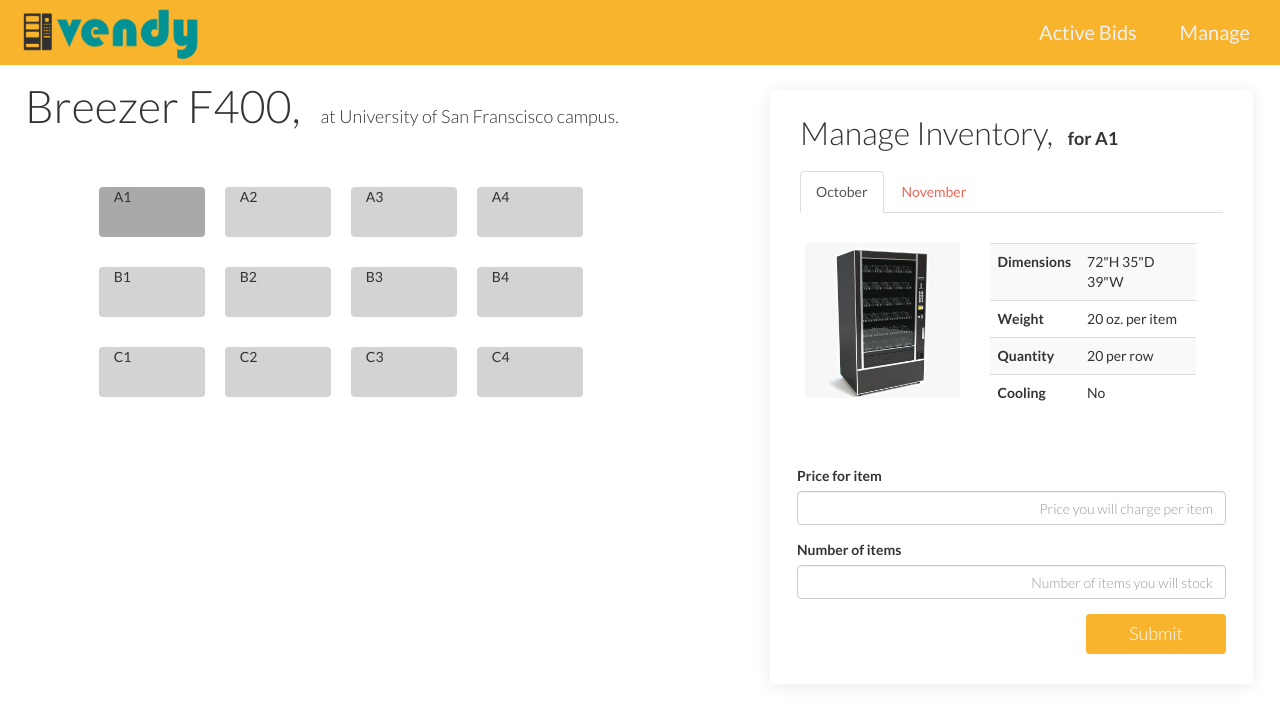
After one commit to vendyapp/marketplace, a Django app: template vendy/templates/breezer_f400.html in a window 1280 px wide. The commit adds this page. Shown: the top 724 px of the page. Run offline with Django 3.2, Linux system fonts and the light colour scheme; the template is opened without the code that fills it, so the values that code supplies are empty; some libraries are stand-ins or nearby versions.

Commit message:
Add stats and dimensions. Add pages to view bids, manage vending manages.

```diff
--- a/vendy/static/vendy/css/style.css
+++ b/vendy/static/vendy/css/style.css
@@ -75,7 +75,7 @@ h4 {
     right: 0;
     height: 65px;
     z-index: 100000;
-    background-color: #F15C5C;
+    background-color: RGB(248,180,45);
 }
 
 .navLeft, .navRight {
@@ -132,7 +132,13 @@ button:hover {
 }
 
 .defaultButtonBid {
-    background: #F15C5C;
+    background: RGB(248,180,45);
+    color: #fff;
+}
+
+.defaultButtonManage {
+    height: 40px;
+    background: RGB(248,180,45);
     color: #fff;
 }
 
@@ -145,7 +151,7 @@ button:hover {
 }
 
 .defaultButtonSearch {
-    background: rgba(0,0,0,0.6);
+    background: rgba(0, 0, 0, 0.6);
     color: #fff;
     height: 46px;
 }
@@ -162,7 +168,7 @@ button:hover {
 }
 
 .bidCardTitle {
-    background: #F15C5C;
+    background: RGB(248,180,45);
     border-radius: 4px;
     color: #ffffff;
     position: absolute;
@@ -212,12 +218,16 @@ input {
 }
 
 .current-bid {
-    color: #F15C5C;
+    color: RGB(248,180,45);
 }
 
-#current-bid-price h4, h2 { display: inline; }
+#current-bid-price h4, h2 {
+    display: inline;
+}
 
-#bid-title h1, p { display: inline; }
+#bid-title h1, p {
+    display: inline;
+}
 
 .img-nav {
     padding: 10px;
@@ -227,3 +237,14 @@ input {
 .header-section {
     padding: 80px 0 0px 0;
 }
+
+.vending {
+    margin: 10px;
+    background-color: #D3D3D3;
+    height: 50px;
+    border-radius: 4px;
+}
+
+.vending-selected {
+    background-color: #A9A9A9
+}
--- /dev/null
+++ b/vendy/templates/breezer_f400.html
@@ -0,0 +1,158 @@
+{% extends "layouts/base.html" %}
+
+{% load staticfiles %}
+{% block content %}
+
+    {% include "layouts/nav.html" %}
+
+    <section class="header-section" style="padding-left: 25px; padding-right:25px;">
+        <div class="row">
+            <div class="col-md-7">
+                <div id="bid-title">
+                    <h1>Breezer F400, &nbsp;</h1>
+
+                    <p>at University of San Franscisco campus.</p>
+                </div>
+                <br><br>
+                <div class="col-md-1">
+                </div>
+                <div class="col-md-11">
+                    <div class="row" style="padding:5px;">
+                        <div class="col-md-2 vending vending-selected">
+                            A1
+                        </div>
+                        <div class="col-md-2 vending">
+                            A2
+                        </div>
+                        <div class="col-md-2 vending">
+                            A3
+                        </div>
+                        <div class="col-md-2 vending">
+                            A4
+                        </div>
+                    </div>
+                    <div class="row" style="padding:5px;">
+                        <div class="col-md-2 vending">
+                            B1
+                        </div>
+                        <div class="col-md-2 vending">
+                            B2
+                        </div>
+                        <div class="col-md-2 vending">
+                            B3
+                        </div>
+                        <div class="col-md-2 vending">
+                            B4
+                        </div>
+                    </div>
+                    <div class="row" style="padding:5px;">
+                        <div class="col-md-2 vending">
+                            C1
+                        </div>
+                        <div class="col-md-2 vending">
+                            C2
+                        </div>
+                        <div class="col-md-2 vending">
+                            C3
+                        </div>
+                        <div class="col-md-2 vending">
+                            C4
+                        </div>
+                    </div>
+                </div>
+            </div>
+            <div class="col-md-5">
+
+                <div class="padding">
+                    <div class="bidCard double-padding">
+
+                        <div class="bidCardTitlePrimary">
+                            <div id="bid-title" style="padding-bottom:5px;">
+                                <h2>Manage Inventory, &nbsp;</h2>
+                                <p><b>for A1</b></p>
+                            </div>
+                        </div>
+
+                        <div class="padding">
+                            <ul class="nav nav-tabs" role="tablist">
+                                <li role="presentation" class="active"><a href="#october" aria-controls="october"
+                                                                          role="tab"
+                                                                          data-toggle="tab">October</a></li>
+                                <li role="presentation"><a href="#november" aria-controls="november" role="tab"
+                                                           data-toggle="tab">November</a></li>
+                            </ul>
+                        </div>
+                        <br>
+
+                        <div class="col-md-5" style="padding-bottom:10px;">
+                            <img class="img-responsive" src="{% static 'vendy/img/vending.jpg' %}"/>
+                        </div>
+
+                        <div>
+                            <div class="tab-content">
+                                <div role="tabpanel" class="tab-pane active" id="october">
+                                    <div class="row">
+                                        <div class="col-md-6">
+                                            <table class="table table-striped" style="padding-bottom: 0;">
+                                                <tbody>
+                                                <tr>
+                                                    <th scope="row">Dimensions</th>
+                                                    <td>72"H 35"D 39"W</td>
+                                                </tr>
+                                                <tr>
+                                                    <th scope="row">Weight</th>
+                                                    <td>20 oz. per item</td>
+                                                </tr>
+                                                <tr>
+                                                    <th scope="row">Quantity</th>
+                                                    <td>20 per row</td>
+                                                </tr>
+                                                <tr>
+                                                    <th scope="row">Cooling</th>
+                                                    <td>No</td>
+                                                </tr>
+                                                </tbody>
+                                            </table>
+                                        </div>
+                                    </div>
+                                </div>
+                                <div class="row padding">
+                                    <div class="bidCardContent">
+
+                                        <div class="form-group">
+                                            <label>Price for item</label>
+                                            <input type="text" class="form-control" id="amount"
+                                                   name="amount"
+                                                   placeholder="Price you will charge per item">
+                                        </div>
+                                        <div class="form-group">
+                                            <label>Number of items</label>
+                                            <input type="text" class="form-control" id="items"
+                                                   name="items"
+                                                   placeholder="Number of items you will stock">
+                                        </div>
+                                        <button class="defaultButton defaultButtonManage pull-right" data-toggle="modal"
+                                                data-target="#confirm_bid"
+                                                style="font-size: 18px; font-weight: 300;">Submit
+                                        </button>
+                                    </div>
+                                </div>
+                                <div role="tabpanel" class="tab-pane" id="november">
+
+                                </div>
+                                <div role="tabpanel" class="tab-pane" id="december">
+
+                                </div>
+                            </div>
+
+                        </div>
+                    </div>
+                </div>
+            </div>
+        </div>
+    </section>
+
+    <script src="https://ajax.googleapis.com/ajax/libs/jquery/1.11.1/jquery.min.js"></script>
+    <script src="//maxcdn.bootstrapcdn.com/bootstrap/3.2.0/js/bootstrap.min.js"></script>
+
+{% endblock %}
--- a/vendy/templates/layouts/head.html
+++ b/vendy/templates/layouts/head.html
@@ -9,7 +9,7 @@
     <link rel="stylesheet" href="{% static 'vendy/css/bootstrap.min.css' %}">
     <link rel="stylesheet" href="{% static 'vendy/css/icons.css' %}">
     <script src='https://api.tiles.mapbox.com/mapbox-gl-js/v0.26.0/mapbox-gl.js'></script>
-    <link href='https://api.mapbox.com/mapbox.js/v2.4.0/mapbox.css' rel='stylesheet' />
+    <link href='https://api.mapbox.com/mapbox.js/v2.4.0/mapbox.css' rel='stylesheet'/>
 
     <!-- Custom CSS for Vendy-->
     <link rel="stylesheet" href="{% static 'vendy/css/style.css' %}">
--- a/vendy/templates/layouts/nav.html
+++ b/vendy/templates/layouts/nav.html
@@ -1,15 +1,16 @@
+{% load staticfiles %}
 <div class="navVendy" role="navigation">
     <div class="navLeft">
-        <a href='/' id="navTitle">
-            Vendy
+        <a href='/' id="navTitle" style="width: 180px;">
+            <img class="img-responsive" src="{% static 'vendy/img/vendy_logo_3.png' %}"/>
         </a>
     </div>
     <div class="navRight">
         <a href="/vendy/bids/" id="navSubTitle" style="padding-right: 40px;">
             Active Bids
         </a>
-        <div id="navSubTitle">
+        <a href="/vendy/manage/" id="navSubTitle">
             Manage
-        </div>
+        </a>
     </div>
 </div>
--- a/vendy/urls.py
+++ b/vendy/urls.py
@@ -6,4 +6,6 @@ urlpatterns = patterns(
     '',
     url(r'^$', views.index, name='index'),
     url(r'^bids/$', views.bids, name='bids'),
+    url(r'^manage/$', views.manage, name='manage'),
+    url(r'^manage/breezer_f400/$', views.breezer_f400, name='breezer_f400'),
 )
```
Also changed, not shown: vendy/templates/bids.html (+46 -22 lines), vendy/templates/index.html (+31 -51 lines), vendy/templates/manage.html (added, +168 -0 lines), vendy/templates/modals/confirm_bid.html (added, +23 -0 lines), vendy/templates/modals/stats.html (added, +17 -0 lines), vendy/views.py (+14 -0 lines), vendy/static/vendy/img/60.jpeg (added), vendy/static/vendy/img/vending2.jpg (added), vendy/static/vendy/img/vending3.jpeg (added), vendy/static/vendy/img/vending4.jpeg (added), vendy/static/vendy/img/vending5.jpeg (added).
